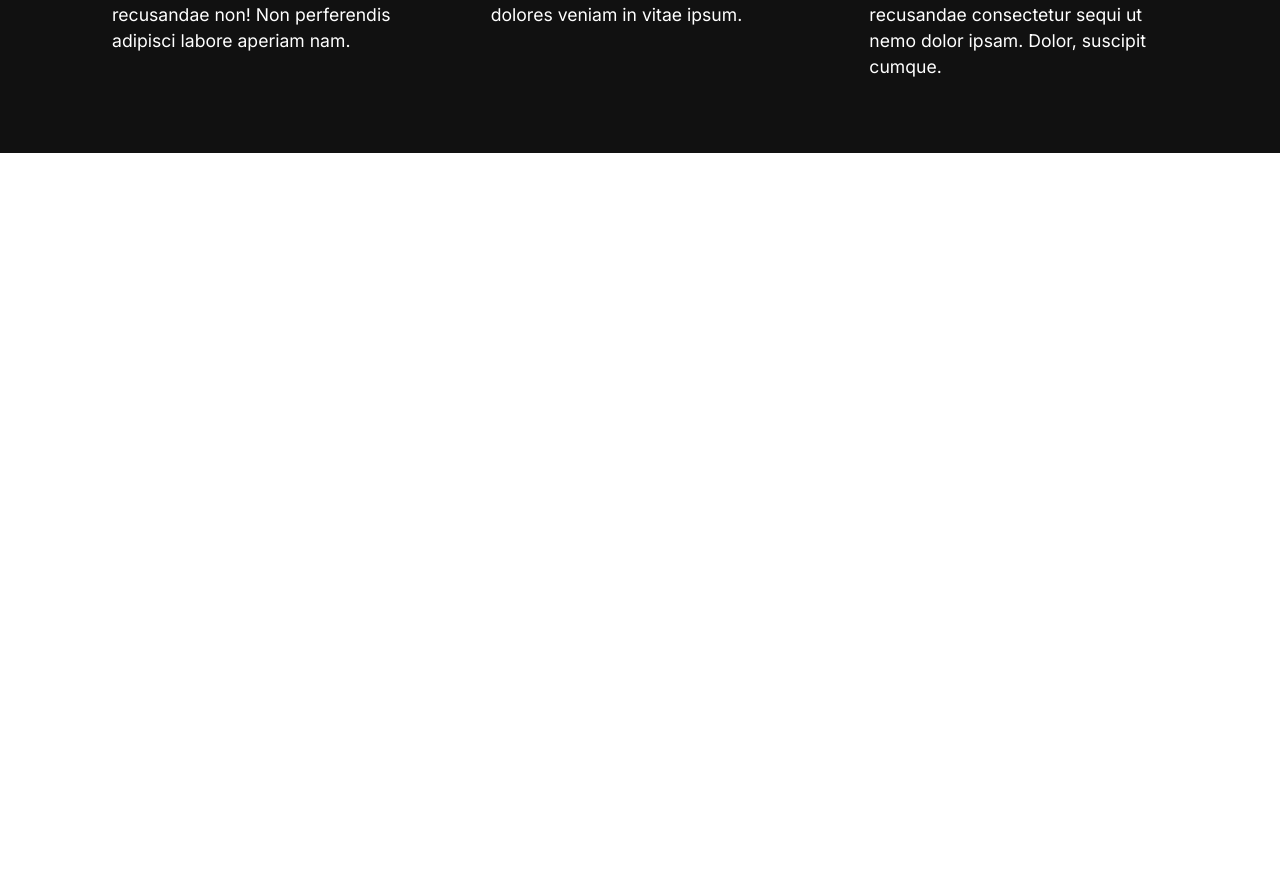
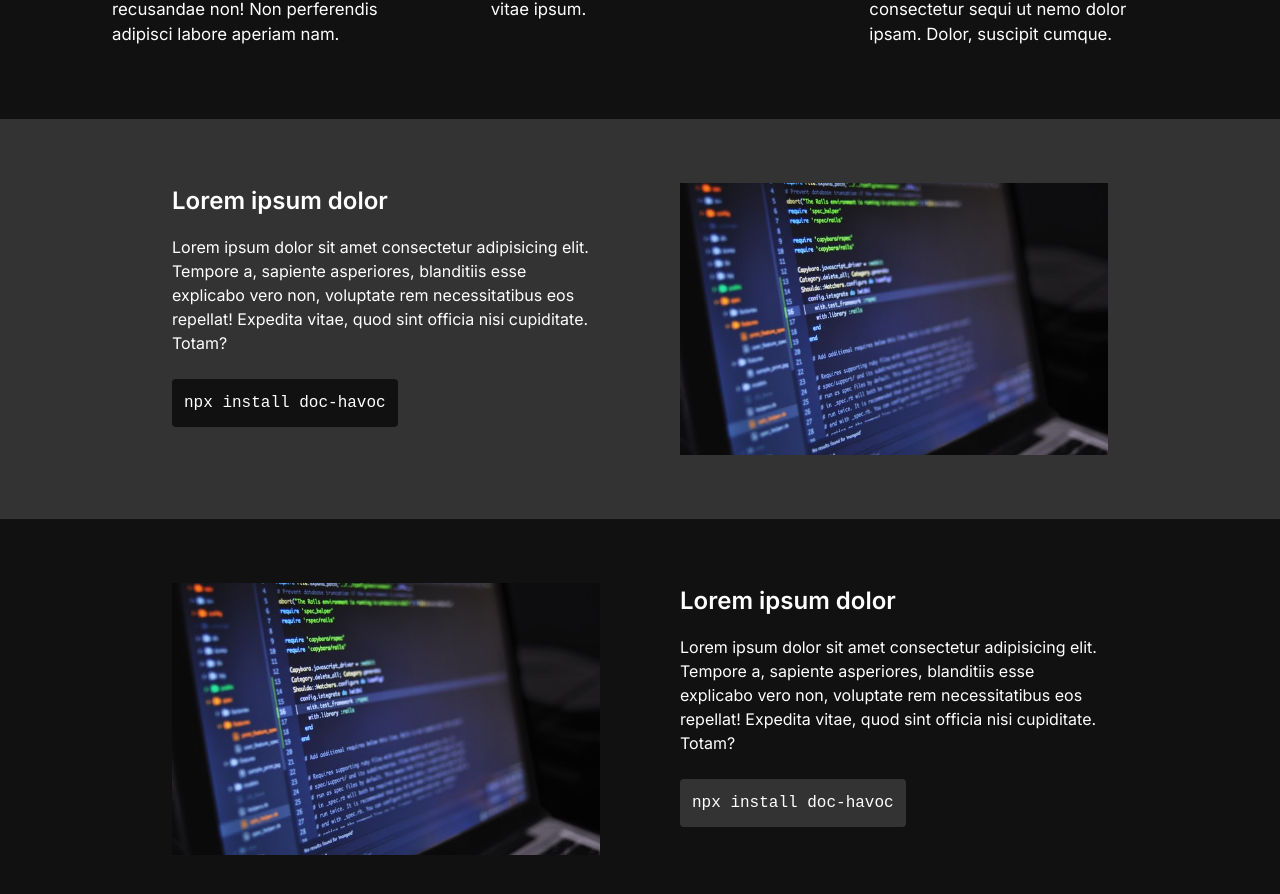
Before and after one commit to 0xAMR/doc_havoc, a React (Create React App) app: page / in a window 1280 px wide. Shown: the part 792-1686 px from the top of the page. Before the commit the page ends 945 px from the top, so only its background shows below. Built offline with nearby package versions, Linux system fonts and the light colour scheme.

Commit message:
💄 ✨ section & minor UI tweaks

```diff
--- a/src/App.tsx
+++ b/src/App.tsx
@@ -2,6 +2,7 @@
 import Navbar from './components/Navbar';
 import Hero from './components/Hero';
 import Overview from './components/Overview';
+import Section from './components/Section';
 
 export default function App() {
   return (
@@ -13,6 +14,26 @@ export default function App() {
         cta="Learn More"
       />
       <Overview />
+      <Section
+        title="Lorem ipsum dolor"
+        content="Lorem ipsum dolor sit amet consectetur adipisicing elit. Tempore a,
+          sapiente asperiores, blanditiis esse explicabo vero non, voluptate rem
+          necessitatibus eos repellat! Expedita vitae, quod sint officia nisi
+          cupiditate. Totam?"
+        image="./assets/code.jpg"
+        code="npx install doc-havoc"
+      />
+      <Section
+        title="Lorem ipsum dolor"
+        content="Lorem ipsum dolor sit amet consectetur adipisicing elit. Tempore a,
+          sapiente asperiores, blanditiis esse explicabo vero non, voluptate rem
+          necessitatibus eos repellat! Expedita vitae, quod sint officia nisi
+          cupiditate. Totam?"
+        image="./assets/code.jpg"
+        code="npx install doc-havoc"
+        darker
+        reverse
+      />
     </div>
   );
 }
--- a/src/components/Navbar/navbar.scss
+++ b/src/components/Navbar/navbar.scss
@@ -1,4 +1,8 @@
 nav {
+  position: sticky;
+  top: 0;
+  left: 0;
+  right: 0;
   display: flex;
   align-items: center;
   justify-content: space-between;
@@ -22,7 +26,7 @@ nav {
       font-weight: 600;
       font-size: 1.5rem;
 
-      &:hover{
+      &:hover {
         color: var(--accent);
         cursor: pointer;
       }
--- a/src/components/Overview/overview.scss
+++ b/src/components/Overview/overview.scss
@@ -5,7 +5,7 @@
   .overview__container {
     display: flex;
     justify-content: center;
-    max-width: 1200px;
+    max-width: var(--container);
     margin: 0 auto;
     padding: 2rem;
 
@@ -21,7 +21,7 @@
       }
 
       & p {
-        font-size: 1.1rem;
+        font-size: 1.05rem;
         line-height: 1.5;
       }
     }
--- /dev/null
+++ b/src/components/Section/index.tsx
@@ -0,0 +1,41 @@
+// Styling
+import './section.scss';
+
+interface SectionProps {
+  title: String;
+  content: string;
+  code?: string;
+  image: string;
+  darker?: boolean;
+  reverse?: boolean;
+}
+
+export default function Section({
+  title,
+  content,
+  code,
+  image,
+  darker,
+  reverse,
+}: SectionProps) {
+  return (
+    <section style={{ backgroundColor: darker ? 'var(--dark)' : '' }}>
+      <div
+        className="section__container"
+        style={{ flexDirection: reverse ? 'row-reverse' : 'row' }}
+      >
+        <div className="section__text">
+          <h2>{title}</h2>
+          <p>{content}</p>
+          <code style={{ backgroundColor: darker ? 'var(--dark-acc)' : '' }}>
+            {code}
+          </code>
+        </div>
+        <div
+          style={{ backgroundImage: `url(${image})` }}
+          className="section__image"
+        ></div>
+      </div>
+    </section>
+  );
+}
--- /dev/null
+++ b/src/components/Section/section.scss
@@ -0,0 +1,45 @@
+section {
+  background-color: var(--dark-acc);
+
+  & .section__container {
+    display: flex;
+    width: 100%;
+    max-width: 1000px;
+    min-height: 400px;
+    gap: 5rem;
+    margin: 0 auto;
+    padding: 4rem 2rem;
+
+    & .section__text {
+      flex: 1;
+      color: var(--white);
+      line-height: 1.5;
+
+      & h2 {
+        margin-bottom: 1rem;
+      }
+
+      & p {
+        margin-bottom: 1rem;
+      }
+
+      & code {
+        display: inline-block;
+        background-color: var(--dark);
+        font-family: monospace;
+        font-size: large;
+        color: var(--white);
+        padding: 0.75rem;
+        margin: 0.5rem 0;
+        border-radius: 0.25rem;
+      }
+    }
+
+    & .section__image {
+      flex: 1;
+      background-position: center;
+      background-repeat: no-repeat;
+      background-size: cover;
+    }
+  }
+}
--- a/src/global.css
+++ b/src/global.css
@@ -5,6 +5,16 @@
   margin: 0;
   padding: 0;
   font-family: 'Inter', sans-serif;
+  scrollbar-width: thin;
+}
+
+*::-webkit-scrollbar {
+  width: 6px;
+  height: 6px;
+}
+
+*::-webkit-scrollbar-thumb {
+  background-color: #bbb;
 }
 
 html,
@@ -15,6 +25,7 @@ body,
 }
 
 :root {
+  --container: 1200px;
   --accent: #00ddff;
   --white: #ffffff;
   --dark: #111;
```
Also changed, not shown: public/assets/code.jpg (added).
